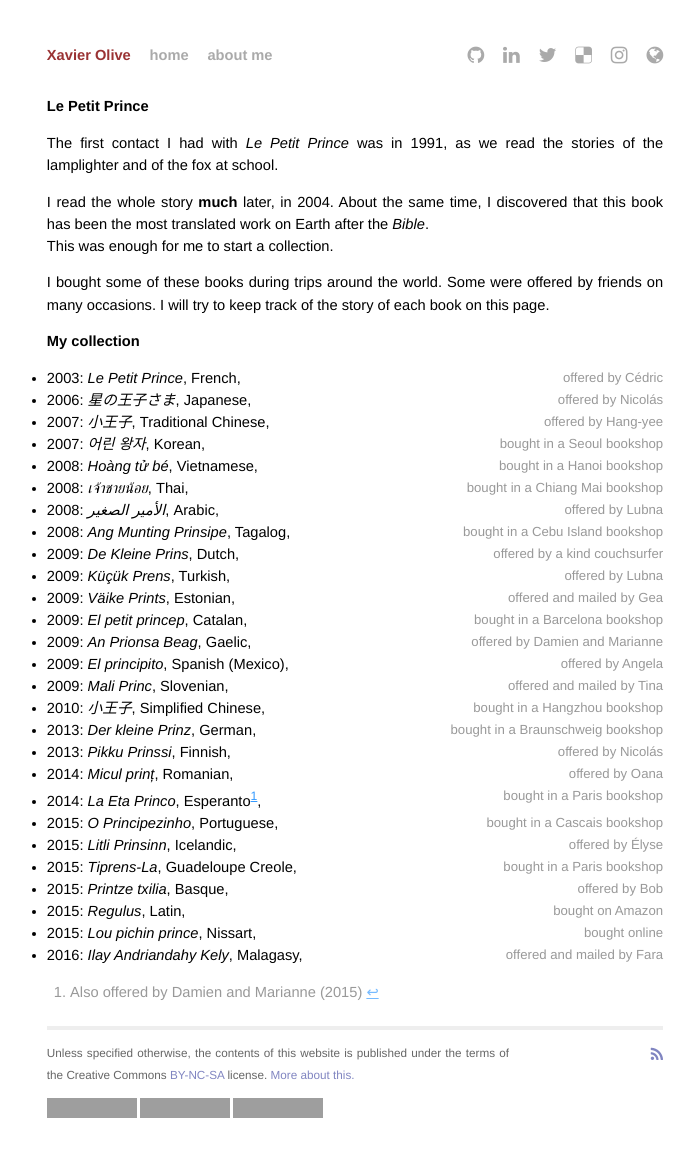
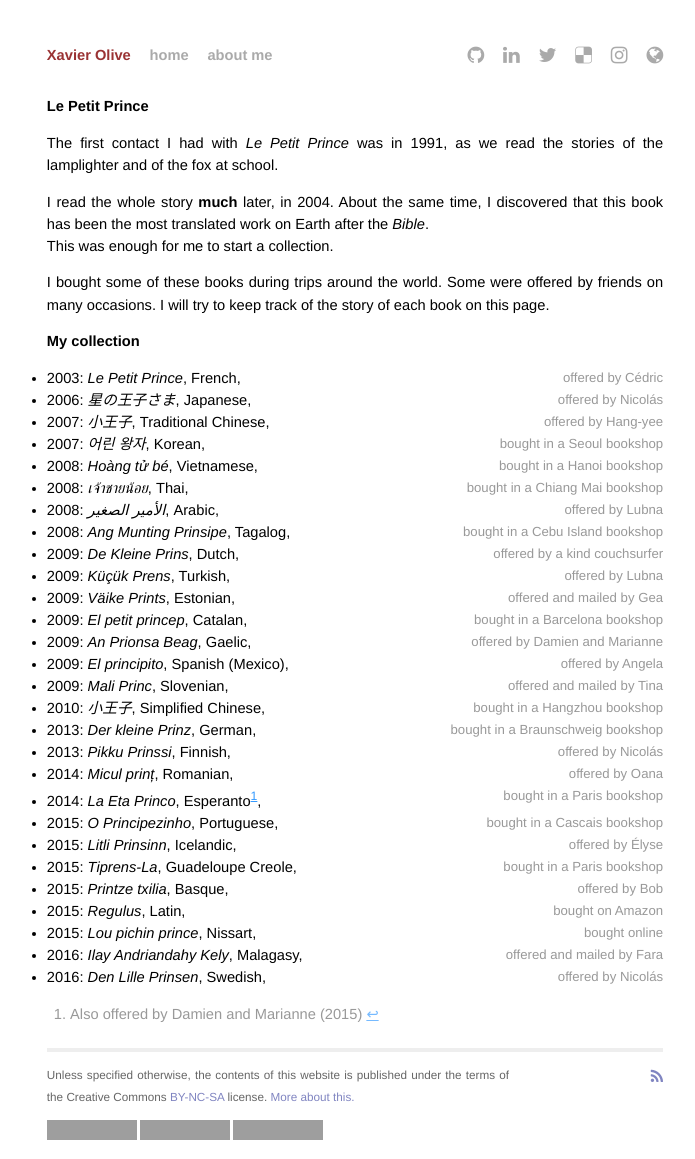
Before and after one commit to xoolive/xoolive.github.io, a Jekyll site: the page built from _pages/le-petit-prince.md, in a window 1280 px wide. Shown: the whole page, without its empty margins (285-980 px from the left). Built offline with Jekyll 4.4.1, drawn with Linux system fonts in a browser that asks for light colours; nearby versions of some CDN libraries; before the commit the page ends 1137 px from its top, so only the background shows below that; grey boxes are pictures that could not be loaded.

Commit message:
New book (Swedish version)

```diff
--- a/_pages/le-petit-prince.md
+++ b/_pages/le-petit-prince.md
@@ -42,5 +42,6 @@ I bought some of these books during trips around the world. Some were offered by
  - 2015: *Regulus*, Latin, `bought on Amazon`
  - 2015: *Lou pichin prince*, Nissart, `bought online`
  - 2016: *Ilay Andriandahy Kely*, Malagasy, `offered and mailed by Fara`
+ - 2016: *Den Lille Prinsen*, Swedish, `offered by Nicolás`
 
 [^1]: Also offered by Damien and Marianne (2015)
```
